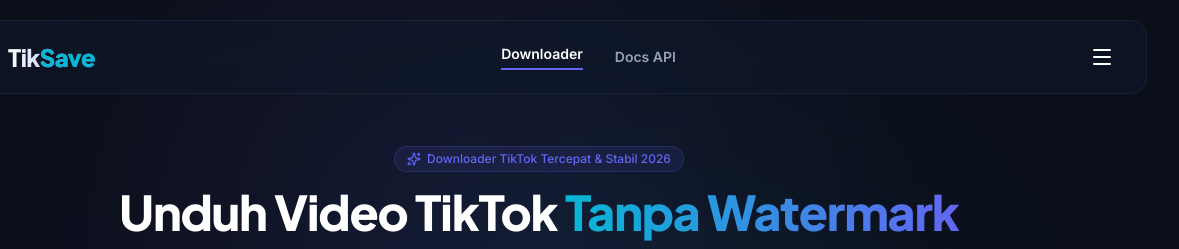
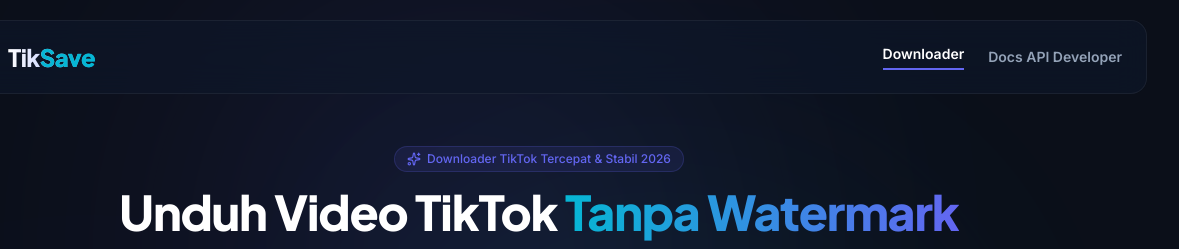
Before and after one commit to banzxxxstore-jpg/albitiktok, a plain HTML site: page index.html in a window 1280 px wide. Shown: the top 249 px of the page, 101-1280 px from the left. Drawn offline with nearby package versions, Linux system fonts and the light colour scheme.

Commit message:
Update index.html

```diff
--- a/index.html
+++ b/index.html
@@ -125,18 +125,18 @@
                 </div>
             </button>
 
-            <!-- Desktop Nav Links -->
-            <div class="hidden md:flex items-center gap-8">
+            <!-- Navigation Links (Desktop) -->
+            <nav class="hidden md:flex items-center gap-6">
                 <button id="nav-downloader" onclick="switchTab('downloader')" class="text-xs sm:text-sm font-semibold text-white border-b-2 border-brand-500 pb-1 transition-all">
                     Downloader
                 </button>
                 <button id="nav-api" onclick="switchTab('api')" class="text-xs sm:text-sm font-semibold text-slate-400 hover:text-white transition-all flex items-center gap-1">
-                    Docs API
+                    Docs API Developer
                 </button>
-            </div>
+            </nav>
 
             <!-- Hamburger Button -->
-            <button onclick="toggleMenu()" class="text-white p-2 hover:bg-white/10 rounded-lg transition-all">
+            <button onclick="toggleMenu()" class="text-white p-2 hover:bg-white/10 rounded-lg transition-all md:hidden">
                 <i data-lucide="menu" class="w-6 h-6"></i>
             </button>
         </div>
@@ -602,7 +602,7 @@
                         <h4 class="text-xs font-bold text-slate-400 uppercase tracking-wider">3. Contoh Kode Integrasi (JavaScript Fetch)</h4>
                         <div class="relative">
                             <pre class="bg-slate-950 p-4 rounded-xl border border-slate-800 text-[11px] font-mono text-indigo-300 overflow-x-auto">
-fetch('https://website-anda.com/?api=true&url=https://vt.tiktok.com/ZS23asd/')
+fetch('https://albitiktok.vercel.app/?api=true&url=https://vt.tiktok.com/ZS23asd/')
   .then(res => res.json())
   .then(data => {
     console.log("Judul Video:", data.data.title);
```
